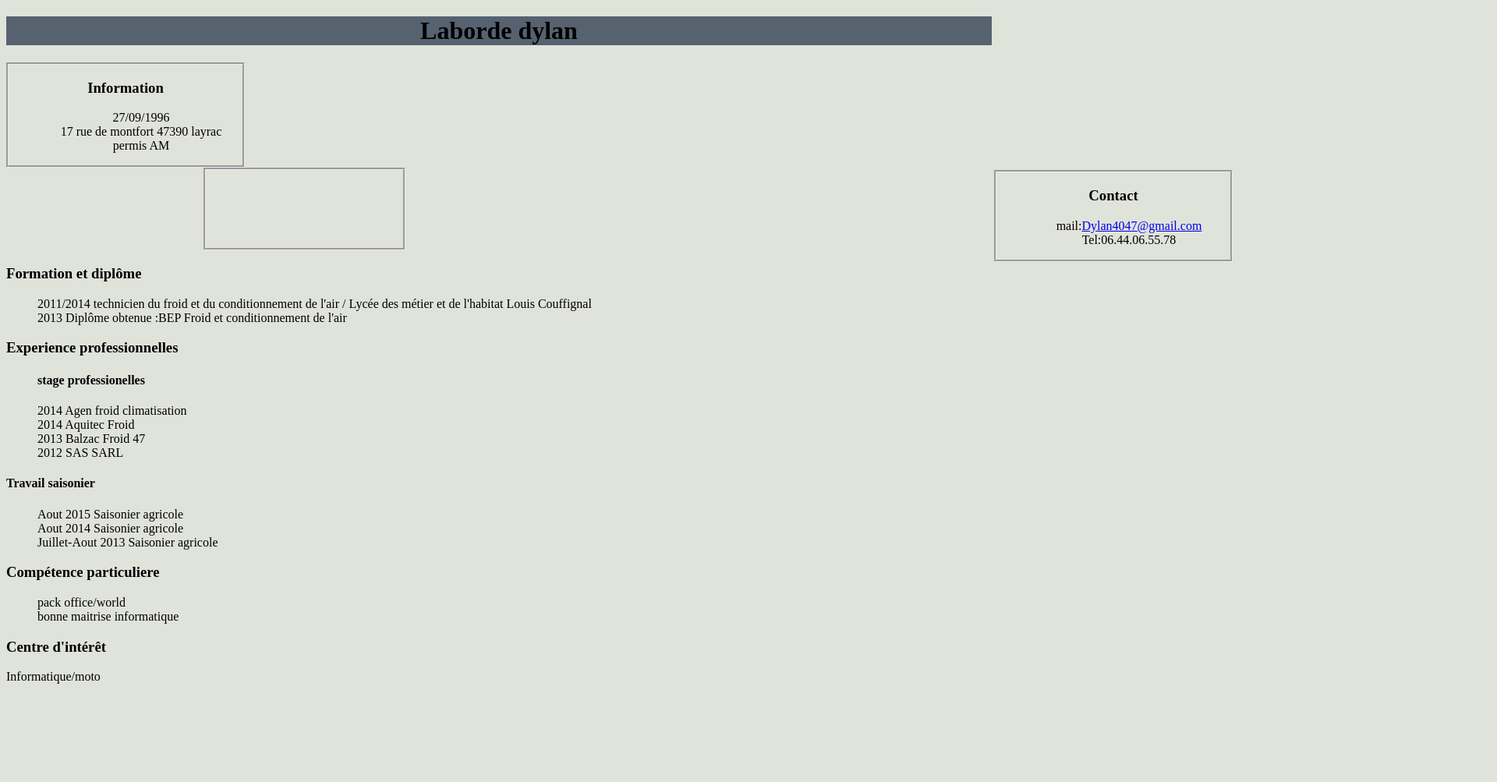
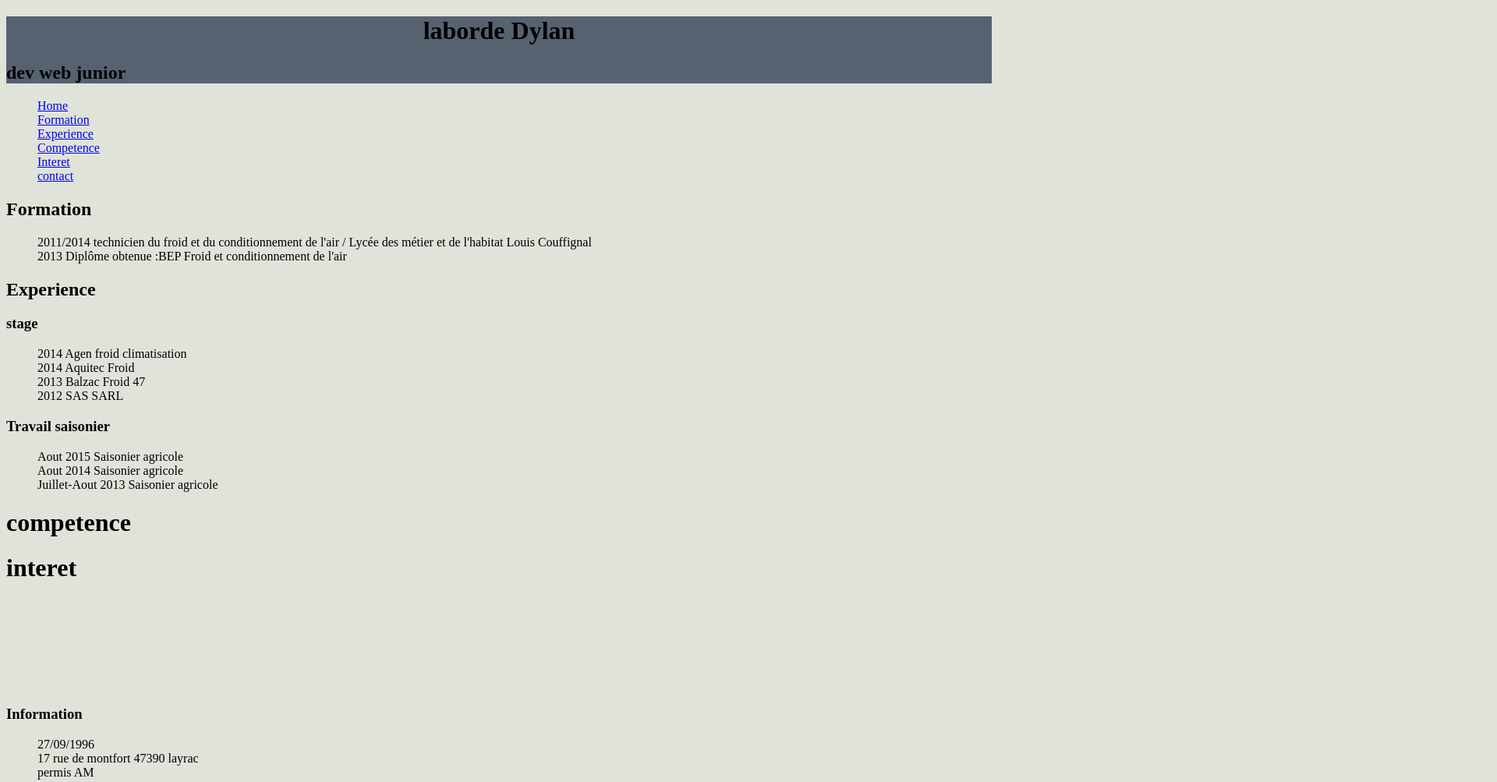
Before and after one commit to dylanlaborde/CV, a plain HTML site: page cv.html in a window 1280 px wide. Shown: the top 1003 px of the page at 78% size, 1920 px wide, since content can reach past the window. Before the commit the page ends 885 px from the top, so only its background shows below. Drawn offline with Linux system fonts and the light colour scheme.

Commit message:
refonte de la structure html ajout d'un header et reorganisation des div

```diff
--- a/cv.html
+++ b/cv.html
@@ -1,43 +1,40 @@
-<!doctype html>
-<html lang="fr">
-
+<!DOCTYPE html>
+<html lang="en">
 <head>
-  <meta charset="utf-8" />
-  <title>CV Laborde Dylan</title>
+  <meta charset="UTF-8">
   <link rel="stylesheet" href="style.css">
+  <title>cv</title>
 </head>
-
 <body>
 
-  <header>
-    <h1>Laborde dylan</h1>
+  <header class="home" id="shome">
+    <div class="contain">
+      <div class="titre">
+        <h1>laborde Dylan</h1>
+        <div class="dev">
+          <h2>dev web junior</h2>
+        </div>
+      </div>
+    </div>
   </header>
 
+<main>
 
-  <div class="gauche">
-    <div class="info">
-      <h3>Information</h3>
+  <div class="overlay">
     <ul>
-        <li>27/09/1996</li>
-        <li>17 rue de montfort 47390 layrac</li>
-        <li>permis AM</li>
+      <a href="#shome"><li>Home</li></a>
+      <a href="#sformation"><li>Formation</li></a>
+      <a href="#sexperience"><li>Experience</li></a>
+      <a href="#scompetence"><li>Competence</li></a>
+      <a href="#sinteret"><li>Interet</li></a>
+      <a href="#scontact"><li>contact</li></a>
     </ul>
   </div>
-  </div>
 
-<div class="droite">
-   <div class="contact">
-        <h3>Contact</h3>
-        <ul>
-          <li>mail:<a href="mailto:Dylan4047@gmail.com">Dylan4047@gmail.com</a></li>
-          <li>Tel:06.44.06.55.78</li>
-        </ul>
-      </div>
-</div>
-
-<div class="centre">
   <div class="formation">
-    <h3 >Formation et diplôme</h3>
+    <div class="titref">
+      <h2>Formation</h2>
+      <div class="containF">
         <ul>
           <li>
             <span class="datef">2011/2014</span>
@@ -49,62 +46,76 @@
           </li>
         </ul>
       </div>
+    </div>
+  </div>
 
   <div class="experience">
-    <h3>Experience professionnelles</h3>
-    <ul class="stage"><h4>stage professionelles</h4>
-      <li>
-        <span>2014</span>
+    <div class="titreex">
+      <h2>Experience</h2>
+      <div class="containli">
+        <div class="stage">
+          <h3>stage</h3>
+          <ul>
+            <li><span>2014</span>
                   <span>Agen froid climatisation</span>
                  </li>
-      <li>
-        <span>2014</span>
+            <li><span>2014</span>
                   <span>Aquitec Froid</span>
                 </li>
-      <li>
-        <span>2013</span>
+            <li><span>2013</span>
                   <span>Balzac Froid 47</span>
                 </li>
-      <li>
-        <span>2012</span>
+            <li><span>2012</span>
                   <span>SAS SARL</span>
                 </li>
+
           </ul>
-  </div>
-
           <div class="saison">
-  <h4>Travail saisonier</h4>
+            <h3>Travail saisonier</h3>
             <ul>
-      <li>
-        <span>Aout 2015</span>
+              <li><span>Aout 2015</span>
                      <span>Saisonier agricole</span>
                   </li>
-      <li>
-        <span>Aout 2014</span>
+              <li><span>Aout 2014</span>
                     <span>Saisonier agricole</span>
                   </li>
-      <li>
-        <span>Juillet-Aout 2013</span>
+              <li><span>Juillet-Aout 2013</span>
                      <span>Saisonier agricole</span>
                   </li>
             </ul>
           </div>
+        </div>
+      </div>
+    </div>
+  </div>
 
 <div class="competence">
-    <h3>Compétence particuliere</h3>
+  <h1>competence</h1>
+</div>
+
+<div class="interet">
+  <h1>interet</h1>
+</div>
+
+<div class="infocontact">
+<div class="contact" id="contact">
+        <h3>Contact</h3>
         <ul>
-      <li>pack office/world</li>
-      <li>bonne maitrise informatique</li>
+          <li>mail:<a href="mailto:Dylan4047@gmail.com">Dylan4047@gmail.com</a></li>
+          <li>Tel:06.44.06.55.78</li>
         </ul>
 </div>
-  <div class="interet">
-    <h3>Centre d'intérêt</h3>
-    <span>Informatique/moto</span>
+
+<div class="info">
+  <h3>Information</h3>
+      <ul>
+        <li>27/09/1996</li>
+        <li>17 rue de montfort 47390 layrac</li>
+        <li>permis AM</li>
+      </ul>
 </div>
 </div>
-<footer>
+</main>
 
-</footer>
 </body>
-
 </html>
```
Lines whose indentation alone changed are shown as unchanged.
